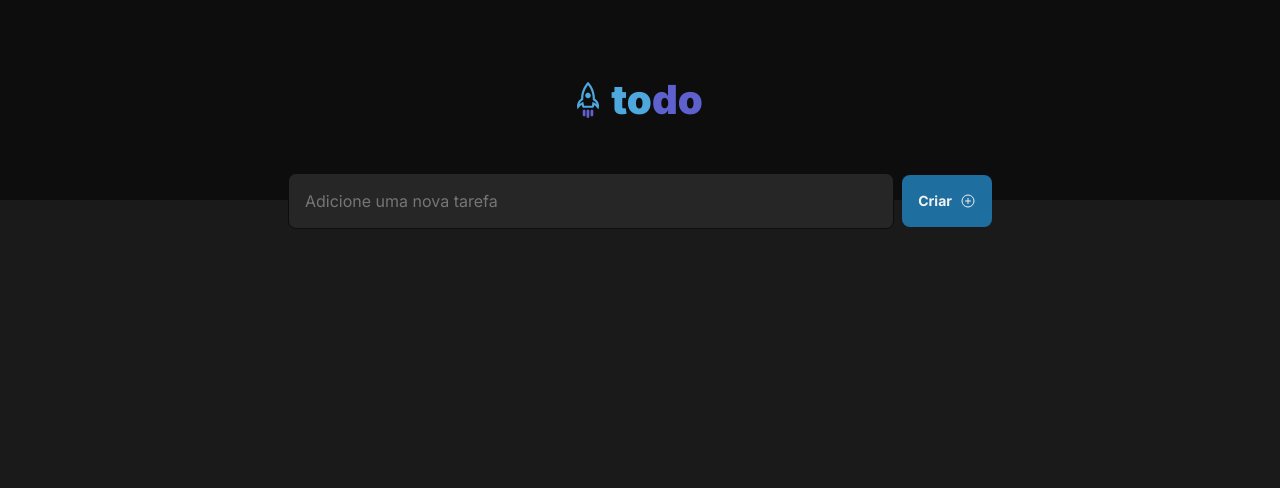
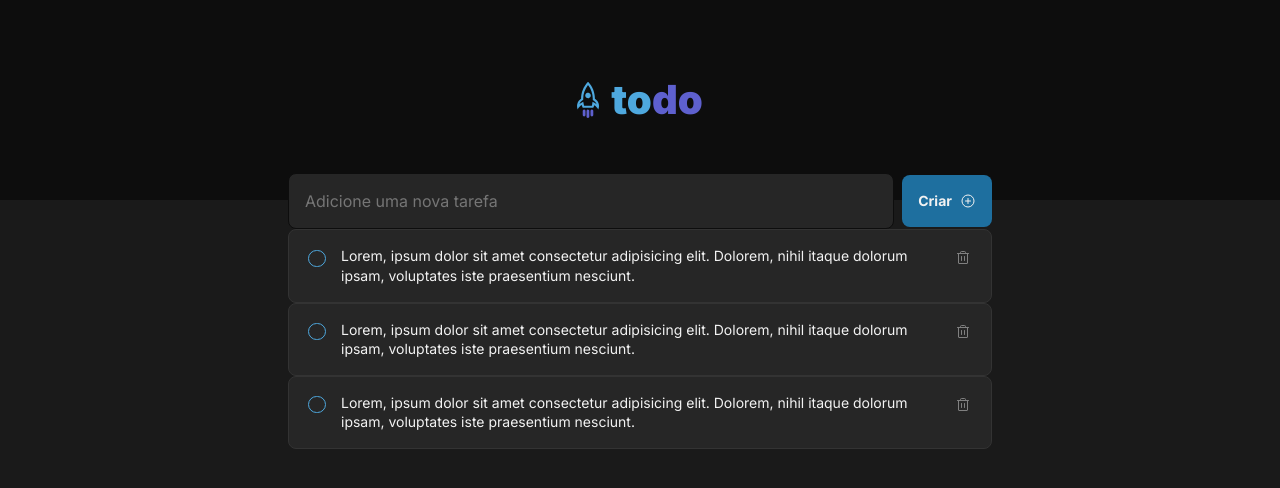
Before and after one commit to GFrasson/ignite-todo-list, a React (Vite) app: page / in a window 1280 px wide. Shown: the top 488 px of the page. Built offline with nearby package versions, Linux system fonts and the light colour scheme.

Commit message:
Task Component

```diff
--- a/src/App.tsx
+++ b/src/App.tsx
@@ -1,6 +1,7 @@
 import { PlusCircle } from  'phosphor-react';
 
 import { Header } from './components/Header';
+import { Task } from './components/Task';
 
 import styles from './App.module.css';
 
@@ -24,6 +25,10 @@ function App() {
             <PlusCircle size={16} />
           </button>
         </form>
+
+        <Task />
+        <Task />
+        <Task />
       </div>
     </div>
   )
--- /dev/null
+++ b/src/components/Task.module.css
@@ -0,0 +1,117 @@
+.task {
+    display: flex;
+    justify-content: center;
+    align-items: flex-start;
+    gap: 0.75rem;
+
+    padding: 1rem;
+    background-color: var(--gray-500);
+    border: 1px solid var(--gray-400);
+    border-radius: 8px;
+
+    transition: border 0.5s;
+}
+
+.task.done {
+    border: 1px solid var(--gray-500);
+    transition: border 0.5s;
+}
+
+.task .checkboxContainer {
+    display: block;
+    position: relative;
+    cursor: pointer;
+    height: 1.5rem;
+    min-width: 1.5rem;
+
+    -webkit-user-select: none;
+    -moz-user-select: none;
+    -ms-user-select: none;
+    user-select: none;
+}
+
+.task .check {
+    position: absolute;
+    opacity: 0;
+    cursor: pointer;
+    height: 0;
+    width: 0;
+}
+
+.task .checkmark {
+    display: flex;
+    justify-content: center;
+    align-items: center;
+    position: absolute;
+    top: calc((1.5rem - 1.09rem) / 2);
+    left: calc((1.5rem - 1.09rem) / 2);
+    width: 1.09rem;
+    height: 1.09rem;
+    border: 1.5px solid var(--blue);
+    border-radius: 50%;
+    background-color: transparent;
+}
+
+.task .checkmarkHoverBackground {
+    position: absolute;
+    top: 0;
+    left: 0;
+    background-color: var(--blue-dark);
+    width: calc(1.09rem - 2.5px);
+    height: calc(1.09rem - 2.5px);
+    border-radius: 50%;
+    opacity: 0;
+    transition: opacity 0.2s;
+}
+
+.task .checkboxContainer:hover input:not(:checked) ~ .checkmark {
+    border: 1.5px solid var(--blue-dark);
+    transition: border 0.2s;
+}
+
+.task .checkboxContainer:hover input:not(:checked) ~ .checkmark .checkmarkHoverBackground {
+    opacity: 0.2;
+    transition: opacity 0.2s;
+}
+
+.task input:checked ~ .checkmark {
+    border: 1.5px solid var(--purple-dark);
+    background-color: var(--purple-dark);
+    transition: all 0.2s;
+}
+
+.task .checkboxContainer:hover input:checked ~ .checkmark {
+    border: 1.5px solid var(--purple);
+    background-color: var(--purple);
+    transition: all 0.2s;
+}
+
+.task .description {
+    font-size: 0.875rem;
+    transition: text-decoration, color 0.5s;
+}
+
+.task.done .description {
+    text-decoration: line-through;
+    color: var(--gray-300);
+    transition: all 0.5s;
+}
+
+.task .deleteTask {
+    display: flex;
+    justify-content: center;
+    align-items: center;
+
+    min-width: 1.5rem;
+    height: 1.5rem;
+    background: transparent;
+    border: none;
+    border-radius: 4px;
+    color: var(--gray-300);
+    cursor: pointer;
+}
+
+.task .deleteTask:hover {
+    background-color: var(--gray-400);
+    color: var(--danger);
+}
--- /dev/null
+++ b/src/components/Task.tsx
@@ -0,0 +1,37 @@
+import { useState } from 'react';
+import { Trash, Check } from 'phosphor-react';
+
+import styles from './Task.module.css';
+
+function Task() {
+    const [isTaskDone, setIsTaskDone] = useState(false);
+
+    return (
+        <div className={`${styles.task} ${isTaskDone && styles.done}`}>
+            <label className={styles.checkboxContainer}>
+                <input
+                    checked={isTaskDone}
+                    type="checkbox"
+                    className={styles.check}
+                    onChange={() => setIsTaskDone(!isTaskDone)}
+                />
+                <span className={styles.checkmark}>
+                    <span className={styles.checkmarkHoverBackground}></span>
+                    {
+                        isTaskDone && <Check weight='bold' size={10} />
+                    }
+                </span>
+            </label>
+
+            <p className={styles.description}>
+                Lorem, ipsum dolor sit amet consectetur adipisicing elit. Dolorem, nihil itaque dolorum ipsam, voluptates iste praesentium nesciunt.
+            </p>
+
+            <button className={styles.deleteTask}>
+                <Trash />
+            </button>
+        </div>
+    );
+}
+
+export { Task };
```
